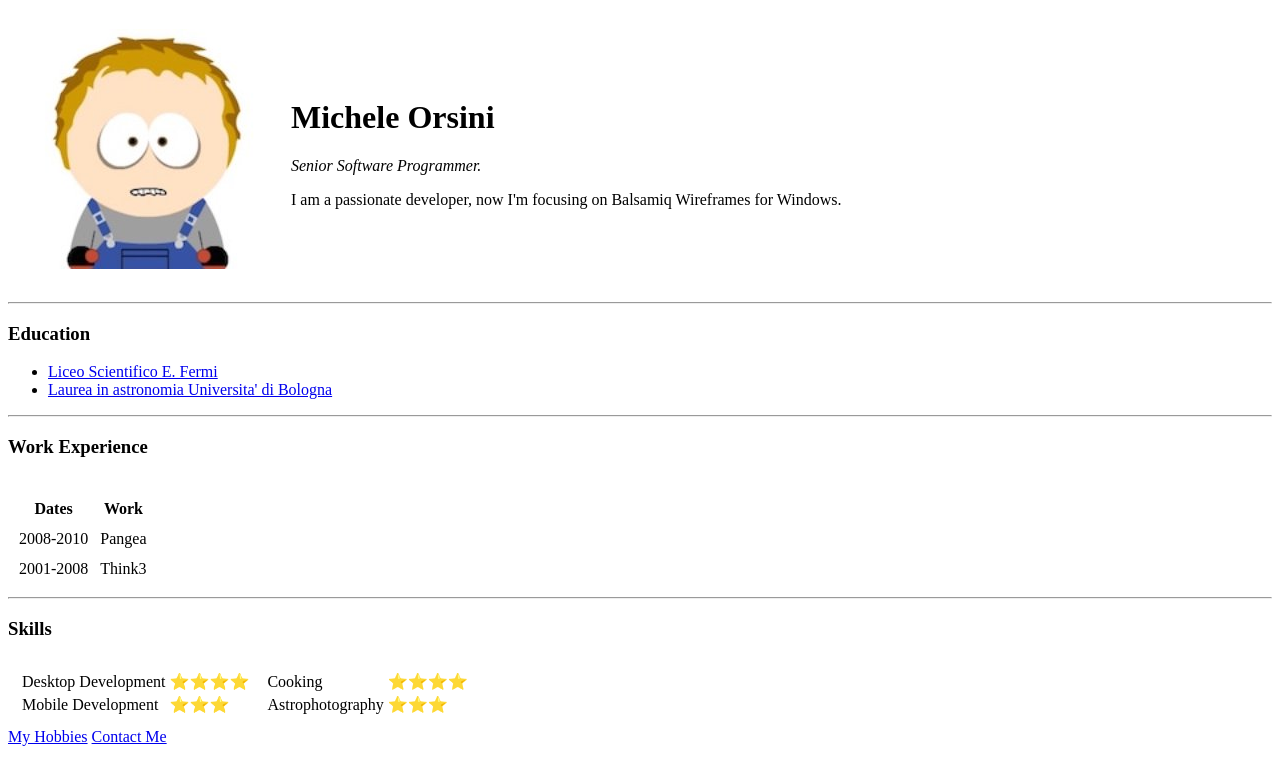
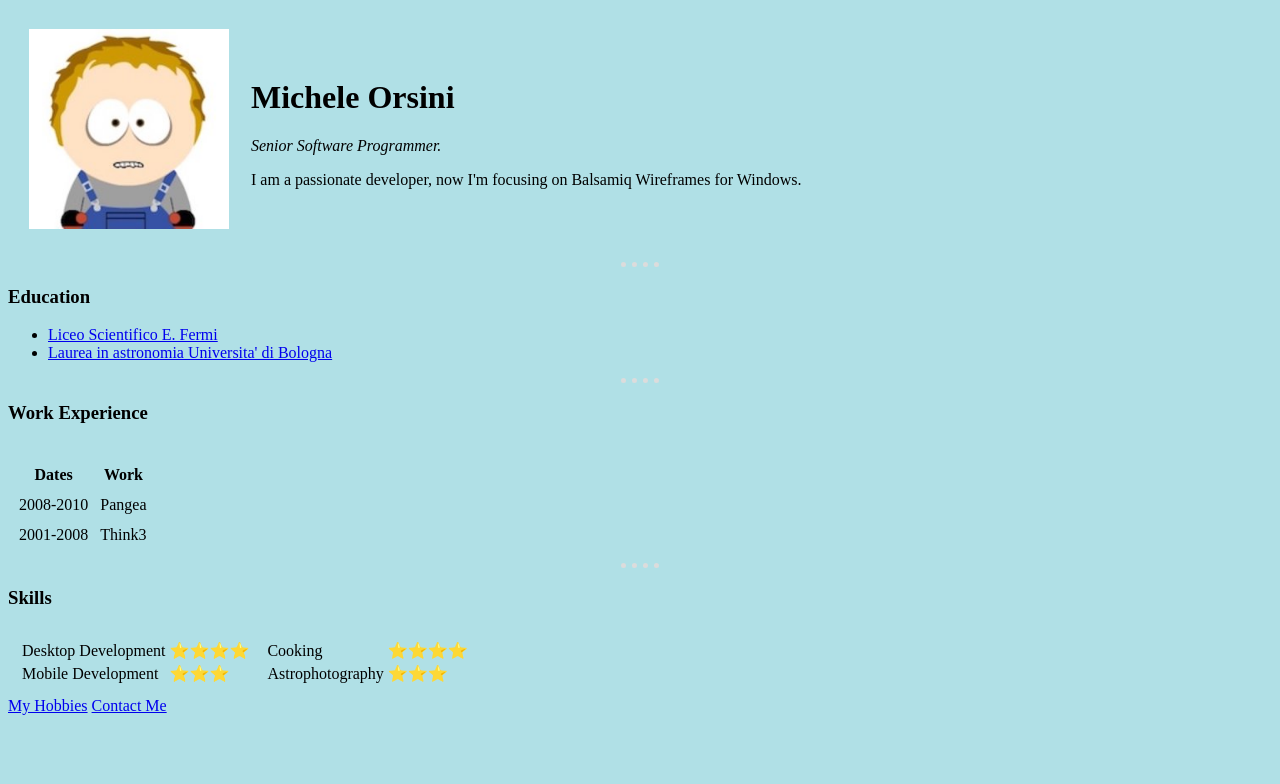
Before and after one commit to gnagno71/cv, a plain HTML site: page index.html in a window 1280 px wide. Drawn offline with Linux system fonts and the light colour scheme.

Commit message:
inline css

```diff
--- a/index.html
+++ b/index.html
@@ -5,6 +5,22 @@
     <meta charset="UTF-8">
     <meta name="viewport" content="width=device-width, initial-scale=1.0">
     <title>Michele's Personal Site</title>
+
+    <style>
+        body {
+            background-color: powderblue;
+        }
+
+        hr {
+            border-width: 5px;
+            border-style: dotted none none;
+            border-color: gainsboro;
+            width: 3%;
+        }
+        img {
+            height: 200px;
+        }
+    </style>
 </head>
 
 <body>
```
